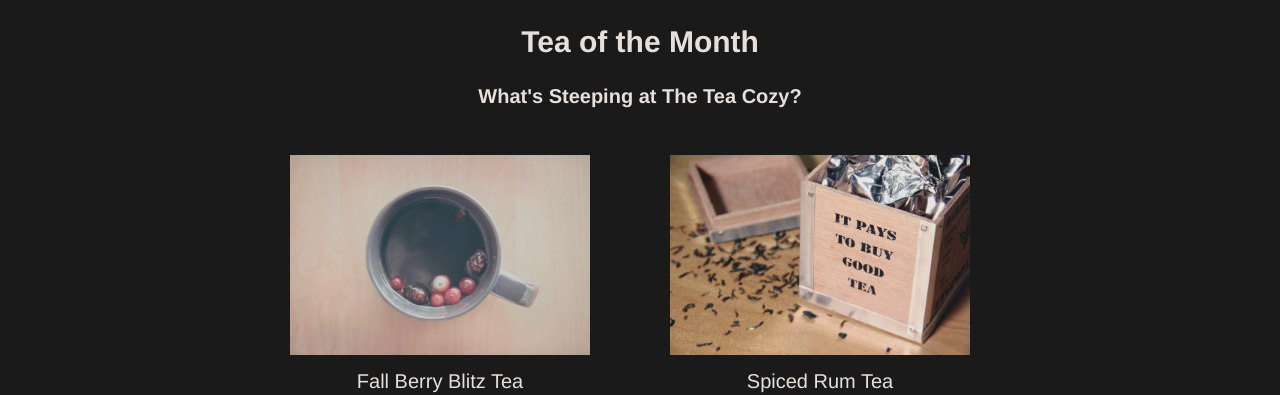
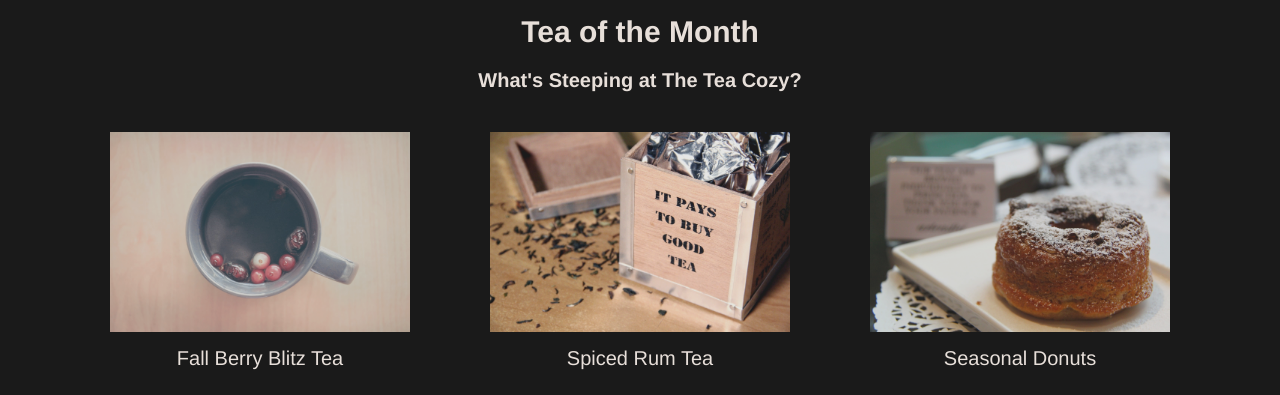
Before and after one commit to mattalanhoward/tea_cozy, a plain HTML site: page index.html in a window 1280 px wide. Shown: the part 775-1170 px from the top of the page. Drawn offline with Linux system fonts and the light colour scheme.

Commit message:
fixed gallery positioning issue

```diff
--- a/resources/css/styles.css
+++ b/resources/css/styles.css
@@ -13,6 +13,7 @@ body{
 
 /* nav bar */
 .nav{
+    background-color: black;
     position: fixed;
     top: 0px;
     width: 100%;
@@ -42,6 +43,7 @@ li{
     display: inline-block;
     text-decoration: underline;
     margin: auto 4px;
+    font-size: 16px;
 }
 
 /* main */
@@ -65,23 +67,17 @@ li{
     height: auto;
 
 
+
 }
 
-/* fix padding and margin on h2/h4 */
-/* h2{
+h2, h4{
     padding: 0px;
-    margin: 0px;
-} */
+    margin: 15px 0 20px 0;
+}
 
-/* featured */
-
-/* teaofthemonth element
-.month{
-
-}  */
 
 .featured{
-    width: 1000px;
+    width: 1200px;
     height: auto;
     margin: 0px auto;
     padding: 0px;
@@ -90,13 +86,18 @@ li{
 
 /* container */
 .gallery{
-    width: 980px;
-    display: flex;
+    width: 1200px;
+    display: inline-flex;
+    justify-content: center;
+    flex-wrap: wrap;
+
+
+    /* display: flex;
     align-items: center;
     justify-content: center;
     flex-direction: row;
     flex-wrap: wrap;
-    align-content: center;
+    align-content: center; */
 
 }
 
@@ -117,7 +118,7 @@ figcaption{
 .loccontainer{
     width: 1200px;
     height: 500px;
-    margin: 0 auto;
+    margin: 20px auto;
     background-image: url('../images/img-locations-background.jpg');
     background-position: 50% 30%;
     background-repeat: no-repeat;
```
